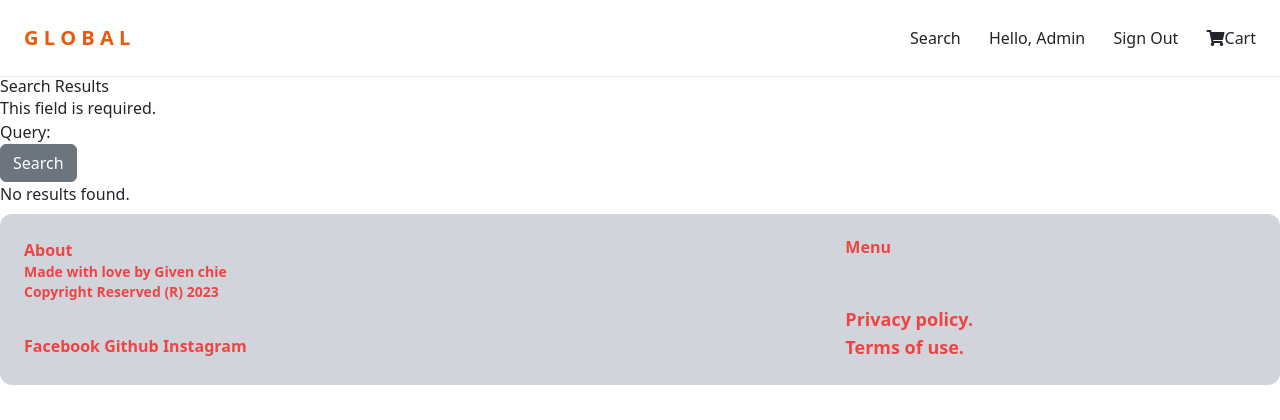
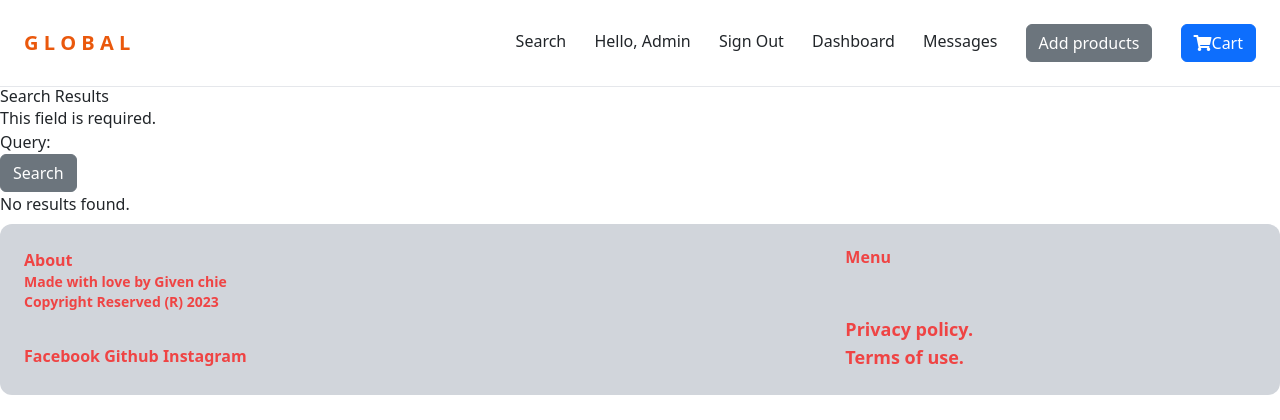
Before and after one commit to GivenMoreti/Ecommerce_project, a Django app: page /search/ in a window 1280 px wide. Shown: the top 420 px of the page. Run offline with Django 4.2, Linux system fonts and the light colour scheme; a user stored in the database is signed in; some libraries are stand-ins or nearby versions.

Commit message:
add products form

```diff
--- a/products/forms.py
+++ b/products/forms.py
@@ -1,7 +1,9 @@
 from django import forms
-from .models import Sell,UserProfile
-from django.contrib.auth.forms import UserCreationForm,AuthenticationForm
+from .models import Sell, UserProfile, Product
+from django.contrib.auth.forms import UserCreationForm, AuthenticationForm
 from django.contrib.auth.models import User
+
+
 class SearchForm(forms.Form):
     query = forms.CharField(max_length=100)
 
@@ -18,6 +20,8 @@ class UserProfileForm(forms.ModelForm):
         fields = "__all__"
 
 # user registrations form
+
+
 class RegistrationForm(UserCreationForm):
     email = forms.EmailField(required=True)
 
@@ -26,24 +30,23 @@ class RegistrationForm(UserCreationForm):
         fields = ('username', 'email', 'password1', 'password2')
 
     username = forms.CharField(widget=forms.TextInput(attrs={
-        'placeholder':"username",
-        'class':'w-full py-4 px-6 rounded-xl'
+        'placeholder': "username",
+        'class': 'w-full py-4 px-6 rounded-xl'
     }))
 
     email = forms.CharField(widget=forms.EmailInput(attrs={
-        'placeholder':"Email",
-        'class':'w-full py-4 px-6 rounded-xl'
+        'placeholder': "Email",
+        'class': 'w-full py-4 px-6 rounded-xl'
     }))
     password1 = forms.CharField(widget=forms.PasswordInput(attrs={
-        'placeholder':"Enter password",
-        'class':'w-full py-4 px-6 rounded-xl'
+        'placeholder': "Enter password",
+        'class': 'w-full py-4 px-6 rounded-xl'
     }))
 
     password2 = forms.CharField(widget=forms.PasswordInput(attrs={
-        'placeholder':"Confirm password",
-        'class':'w-full py-4 px-6 rounded-xl'
+        'placeholder': "Confirm password",
+        'class': 'w-full py-4 px-6 rounded-xl'
     }))
-
 
     def save(self, commit=True):
         user = super(RegistrationForm, self).save(commit=False)
@@ -53,15 +56,23 @@ class RegistrationForm(UserCreationForm):
         return user
 
 
-
 # user login form.
 class LoginForm(AuthenticationForm):
     username = forms.CharField(widget=forms.TextInput(attrs={
-        'placeholder':"username",
-        'class':'w-full py-4 px-6 rounded-xl'
+        'placeholder': "username",
+        'class': 'w-full py-4 px-6 rounded-xl'
     }))
 
     password = forms.CharField(widget=forms.PasswordInput(attrs={
-        'placeholder':"Enter password",
-        'class':'w-full py-4 px-6 rounded-xl'
+        'placeholder': "Enter password",
+        'class': 'w-full py-4 px-6 rounded-xl'
     }))
+
+# add a new product form.
+
+
+class AddNewProductForm(forms.ModelForm):
+    class Meta:
+        model = Product
+        fields = ('name', 'description', 'price',
+                  'quantity', 'image', 'category','sold_by',)
--- a/products/templates/products/header.html
+++ b/products/templates/products/header.html
@@ -2,15 +2,19 @@
   <a href="{% url 'home' %}" class=" text-xl font-bold text-orange-600 hover:text-sky-500">G L O B A L</a>
   {% if user.is_authenticated %}
   <div class="space-x-6">
-     <a href="{% url 'search' %}">Search</i></a>
+    <a href="{% url 'search' %}">Search</i></a>
     <a href="/admin">Hello, {{ user.username }}</a>
     <a href="{% url 'logout'%}">Sign Out</a>
-    <a href="{% url 'cart'%}" id="cart"><i id="scart" class="fas fa-shopping-cart"></i>Cart</a>
+    <a href="#">Dashboard</a>
+    <a href="#">Messages</a>
+    <a href="#" class="btn btn-secondary">Add products</a>
+    <a href="{% url 'cart'%}"  class="btn btn-primary" ><i id="scart" class="fas fa-shopping-cart"></i>Cart</a>
+
     {% else %}
-    <a href="{%url 'home' %}">Home</a>
     <a href="{% url 'login'%}">Sign in</a>
     <a href="{%url 'register'%}">Sign up</a>
     <a href="{% url 'search' %}">Search</i></a>
   </div>
   {%endif%}
 </nav>
+<!-- create a menu for a clean display -->
--- a/products/templates/products/login.html
+++ b/products/templates/products/login.html
@@ -9,6 +9,7 @@
 
     <div class="mb-3 text-center">{{form.password}}</div>
 
+    <!-- form errors -->
     {% if form.errors or form.non_field_errors%}
     <div class="mb-3 p-6 bg-red-100 rounded-xl">
       {%for field in form %} {{field.errors}} {%endfor%}
--- a/products/views.py
+++ b/products/views.py
@@ -7,7 +7,7 @@ from django.contrib.auth.decorators import login_required
 from django.shortcuts import get_object_or_404, render, redirect
 from django.contrib.auth.models import User
 from django.contrib.auth import authenticate, login, logout
-from .forms import SearchForm, SellNowForm, UserProfileForm
+from .forms import AddNewProductForm, SearchForm, SellNowForm, UserProfileForm
 from .forms import RegistrationForm
 # Create your views here.
 
@@ -24,6 +24,8 @@ def home(request):
     return render(request, "products/index.html", context)
 
 # when you click on an item it must open the details page of that item.
+
+
 def details(request, pk):
     product_details = get_object_or_404(Product, pk=pk)
     # related items to be displayed on details page where category is same
@@ -76,7 +78,7 @@ def login_user(request):
 
     return render(request, 'products/login.html')
 
-
+@login_required
 def logout_user(request):
     logout(request)
     return redirect("home")
@@ -138,3 +140,9 @@ def about(request):
     about = About.objects.all()
 
     return render(request, "products/about.html", {"about": about})
+
+
+@login_required
+def add_new_products(request):
+    form = AddNewProductForm()
+    return render(request, "products/add_new.html", {"form": form})
```
Also changed, not shown: products/templates/products/add_new.html (added, +27 -0 lines), db.sqlite3.
